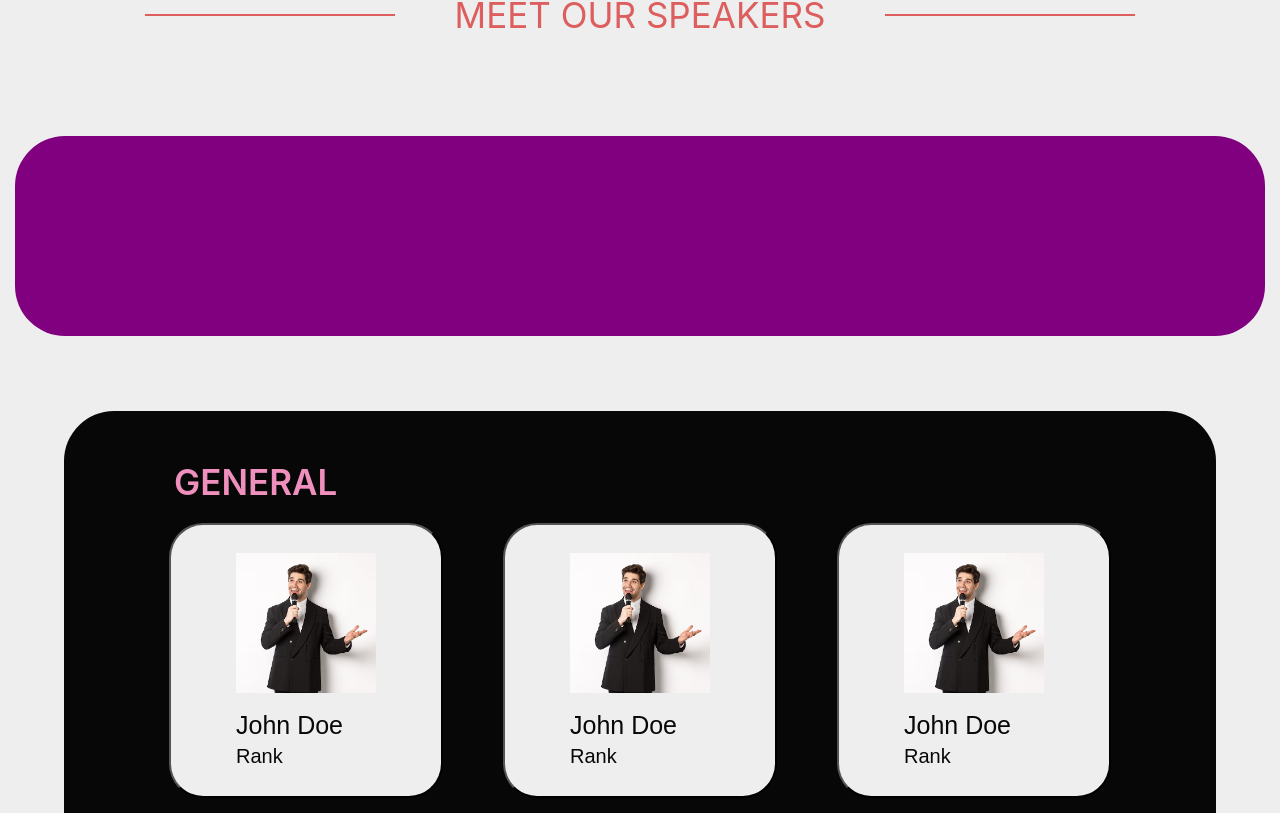
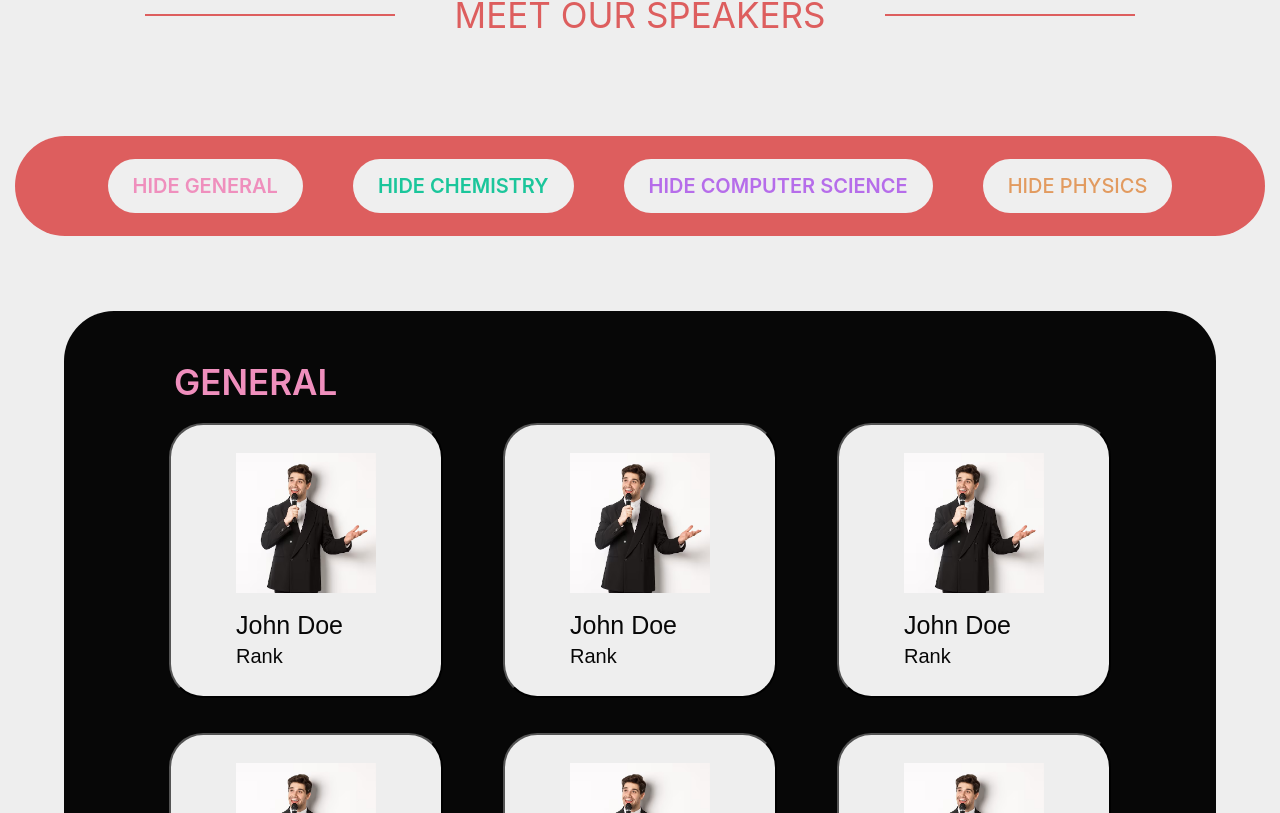
Before and after one commit to Alekosss/ScienceCrossroads, a SvelteKit app: page /pages/speakers in a window 1280 px wide. Shown: the part 227-1040 px from the top of the page. Built offline with nearby package versions, Linux system fonts and the light colour scheme.

Commit message:
Finished the complete demo for the speakers page. Grid is done, overlay is done, show/hide buttons are done. Going to fix the scroll up in the home page.

```diff
--- a/src/routes/pages/speakers/+page.svelte
+++ b/src/routes/pages/speakers/+page.svelte
@@ -1,7 +1,23 @@
 <script>
-  import SpeakerCard from "$lib/components/speakers/SpeakerCard.svelte";
   import SpeakersGrid from "$lib/components/speakers/SpeakersGrid.svelte";
 
+    let show = $state([true,true,true,true]);
+
+    function ShowHideGeneral() {
+        show[0] = !show[0];
+    }
+
+    function ShowHideChemistry() {
+        show[1] = !show[1];
+    }
+
+    function ShowHideComputerScience() {
+        show[2] = !show[2];
+    }
+
+    function ShowHidePhysics() {
+        show[3] = !show[3];
+    }
 </script>
 <div class="SpeakersPage">
     <div class="CategoryHeader">
@@ -9,9 +25,63 @@
         <span>MEET OUR SPEAKERS</span>
         <hr/>
     </div>
-    <div class="ScrollToArea"></div>
-    <div class="SpeakerGridTest">
-        <SpeakersGrid headerText="GENERAL" textColor="var(--general)"/>
+    <div class="ScrollToArea">
+        <button class="ShowHide General" onclick={ShowHideGeneral} >
+            {#if show[0]}
+                HIDE
+            {:else}
+                SHOW
+            {/if}
+            GENERAL
+        </button>
+        <button class="ShowHide Chemistry" onclick={ShowHideChemistry} >
+            {#if show[1]}
+                HIDE
+            {:else}
+                SHOW
+            {/if}
+            CHEMISTRY
+        </button>
+        <button class="ShowHide ComputerScience" onclick={ShowHideComputerScience} >
+            {#if show[2]}
+                HIDE
+            {:else}
+                SHOW
+            {/if}
+            COMPUTER SCIENCE
+        </button>
+        <button class="ShowHide Physics" onclick={ShowHidePhysics} >
+            <span>
+            {#if show[3]}
+                HIDE
+            {:else}
+                SHOW
+            {/if}
+            PHYSICS
+            </span>
+        </button>
+    </div>
+    <div class="Grids">
+        {#if show[0]}
+            <div class="SpeakerGrid General">
+                <SpeakersGrid headerText="GENERAL" textColor="var(--general)"/>
+            </div>
+        {/if}
+        {#if show[1]}
+            <div class="SpeakerGrid Chemistry">
+                <SpeakersGrid headerText="CHEMISTRY" textColor="var(--chemistry)"/>
+            </div>
+        {/if}
+        {#if show[2]}
+            <div class="SpeakerGrid ComputerScience">
+                <SpeakersGrid headerText="COMPUTER SCIENCE" textColor="var(--it)"/>
+            </div>
+        {/if}
+        {#if show[3]}
+            <div class="SpeakerGrid Physics">
+                <SpeakersGrid headerText="PHYSICS" textColor="var(--physics)"/>
+            </div>
+        {/if}
     </div>
 </div>
 
@@ -38,12 +108,66 @@
         margin: 0;
     }
 
+    .Chemistry {
+        color: var(--chemistry);
+    }
+
+    .Chemistry:hover {
+        background-color: var(--primary-color);
+    }
+
+    .ComputerScience {
+        color: var(--it);
+    }
+
+    .ComputerScience:hover {
+        background-color: var(--primary-color);
+    }
+
+    .General {
+        color: var(--general);
+    }
+
+    .General:hover {
+        background-color: var(--primary-color);
+    }
+
+    .Physics {
+        color: var(--physics);
+    }
+
+    .Physics span {
+        font-weight: 500;
+    }
+
+    .Physics:hover {
+        background-color: var(--primary-color);
+    }
+
     .ScrollToArea {
         width: 1250px;
-        height: 200px;
+        height: 100px;
+        background-color: var(--break);
+
+        display: flex;
+        flex-direction: row;
+        gap: 50px;
         margin: 0px 150px 25px;
         border-radius: 50px;
-        background-color: purple;
+        justify-content: center;
+        align-items: center;
+    }
+
+    .ShowHide {
+        cursor: pointer;
+
+        font-family: var(--font-family);
+
+        border: none;
+        border-radius: 50px;
+        padding: 15px 25px;
+        font-size: 20px;
+        font-weight: 600;
     }
 
     .SpeakersPage {
```
